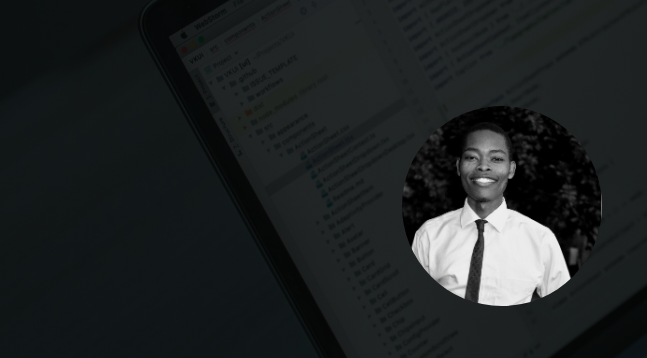
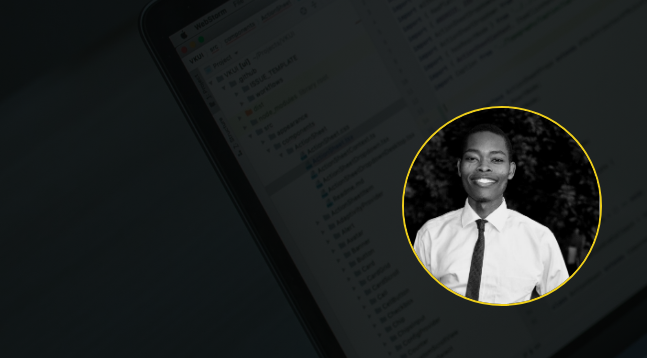
Before and after one commit to 0tieno/friends-Portfolio-Project, a plain HTML site: page index.html in a window 1280 px wide. Shown: the part 98-456 px from the top of the page, 0-647 px from the left. Drawn offline with Linux system fonts and the light colour scheme.

Commit message:
added profile border color

```diff
--- a/styles.css
+++ b/styles.css
@@ -113,6 +113,7 @@ header{
 .hero-image img{
     width: 100%;
     border-radius: 50%;
+    border: 2px solid #eece1a;
 }
 
 .hero-text{
```
